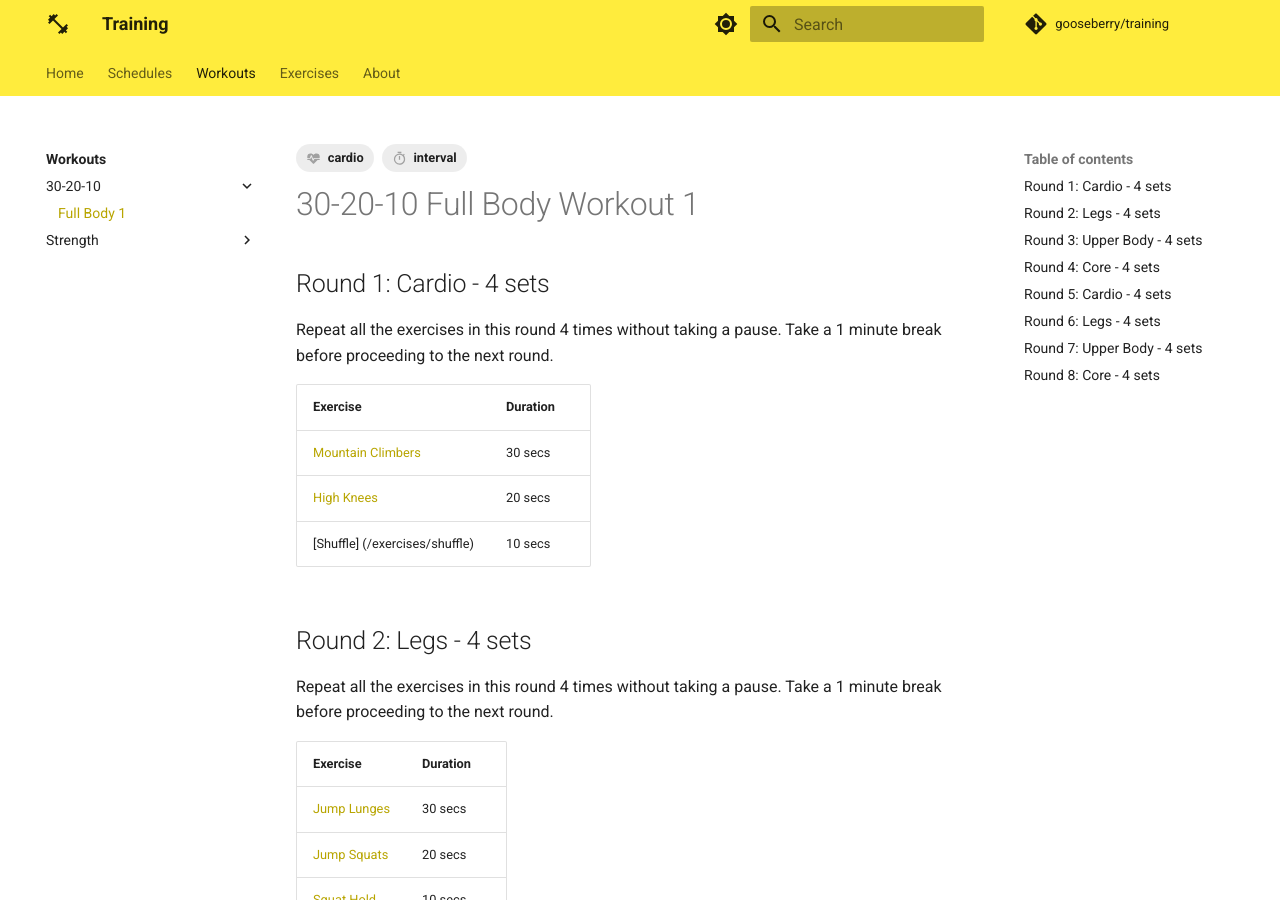
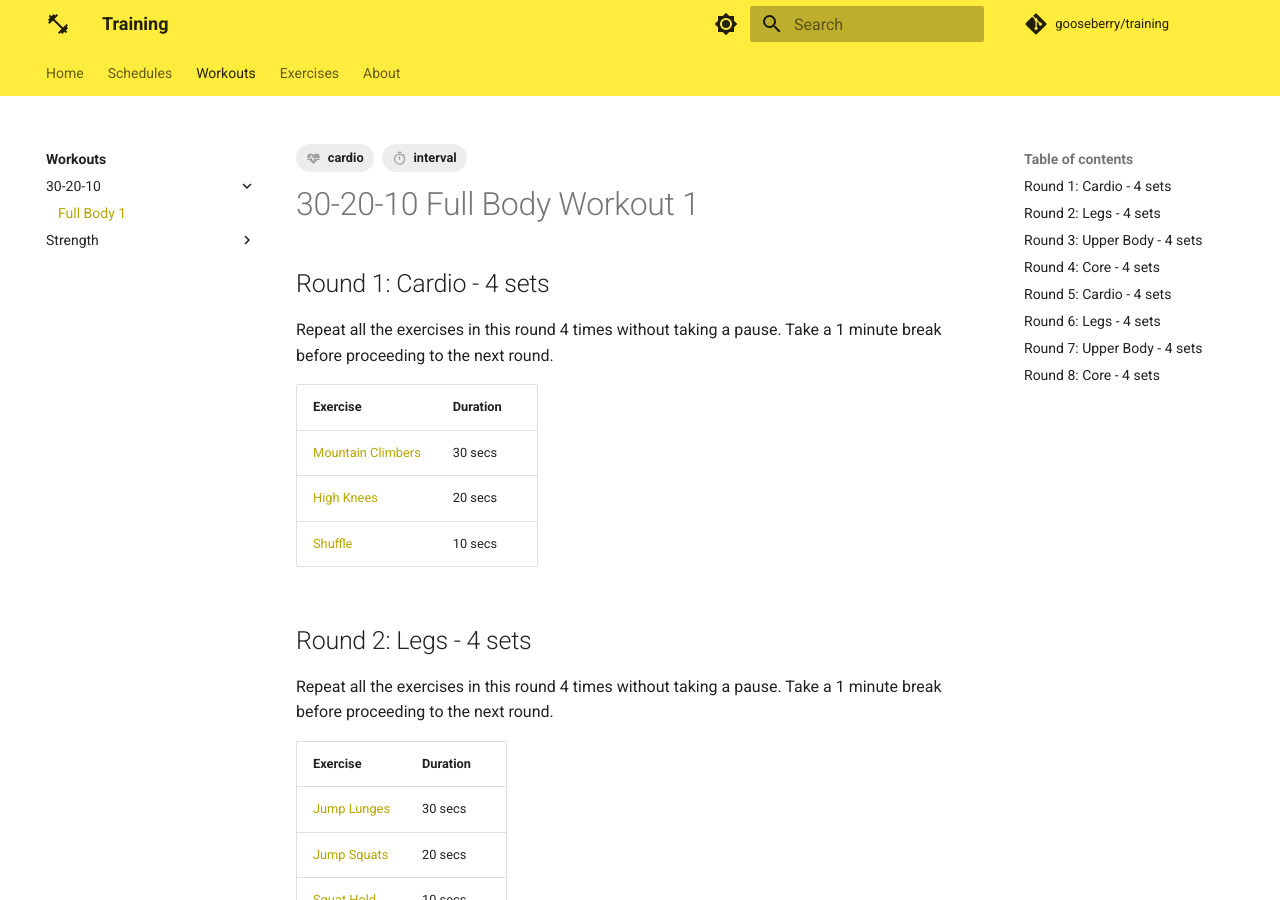
Before and after one commit to gooseberry/training, an MkDocs documentation site: the page built from docs/workouts/30-20-10/full-body-1.md, in a window 1280 px wide and 900 px high. Built offline with MkDocs 1.6.1 and Material for MkDocs 9.7.7, drawn with Linux system fonts in a browser that asks for light colours; comment, search, counter and statistics services are not loaded.

Commit message:
relative links

```diff
--- a/docs/workouts/30-20-10/full-body-1.md
+++ b/docs/workouts/30-20-10/full-body-1.md
@@ -10,9 +10,9 @@ Repeat all the exercises in this round 4 times without taking a pause.  Take a 1
 
 | Exercise                                            | Duration |
 |------------------                                   |----------|
-| [Mountain Climbers](/exercises/mountain-climber.md) | 30 secs |
+| [Mountain Climbers](../../exercises/mountain-climber.md) | 30 secs |
 | [High Knees](/exercises/high-knees.md)              | 20 secs |
-| [Shuffle] (/exercises/shuffle)                      | 10 secs |
+| [Shuffle](/exercises/shuffle.md)                    | 10 secs |
 
 ## Round 2: Legs - 4 sets
 Repeat all the exercises in this round 4 times without taking a pause.  Take a 1 minute break before proceeding to the next round.
```
Also changed, not shown: docs/workouts/strength/trx-chest-tricep.md (+1 -1 lines).
